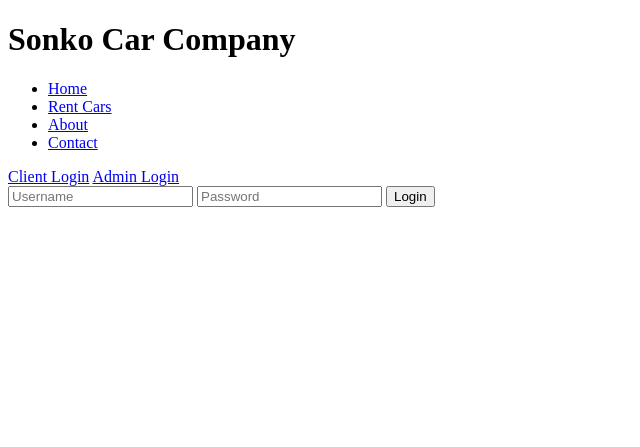
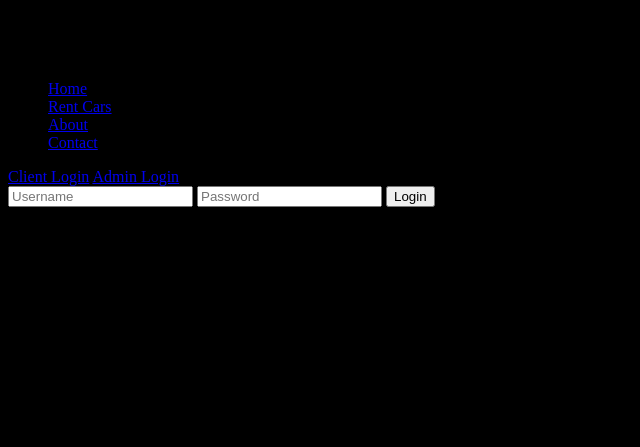
Before and after one commit to nganji-cpu/L5SODB-carrental, a PHP site: page /login.php in a window 1280 px wide. Shown: the top 447 px of the page, without its empty margins (0-640 px from the left). Run offline with PHP 8.4, Linux system fonts and the light colour scheme.

Commit message:
added background image

```diff
--- a/login.php
+++ b/login.php
@@ -10,7 +10,14 @@ ini_set('display_errors', 1);
     <title>Admin Login</title>
 </head>
 <body>
-
+    <style>
+ body {
+            background-image: url("download.jpg");
+            background-size: cover;
+            background-position: center;
+            background-repeat: no-repeat;
+        }
+        </style>
 <?php include 'header.php'; ?>
 
 <form method="post">
```
Also changed, not shown: download.jpg (added).
